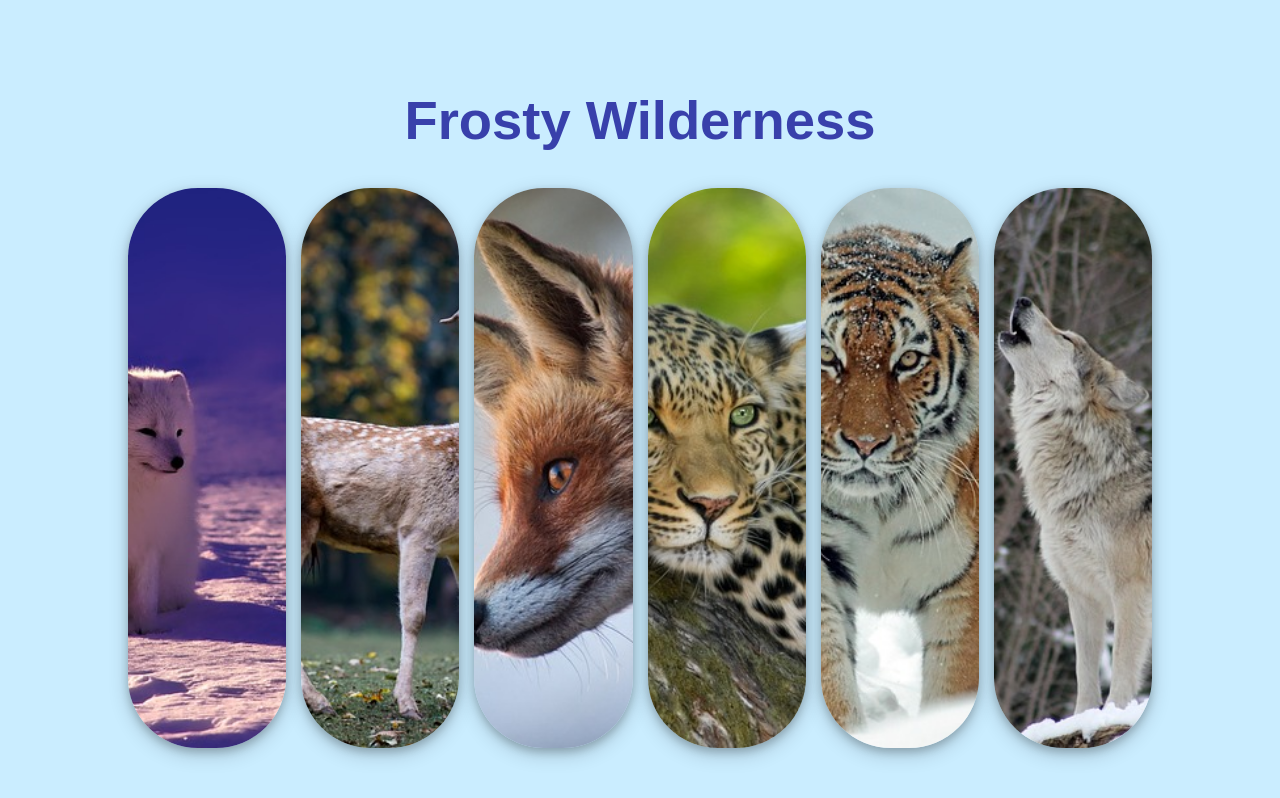
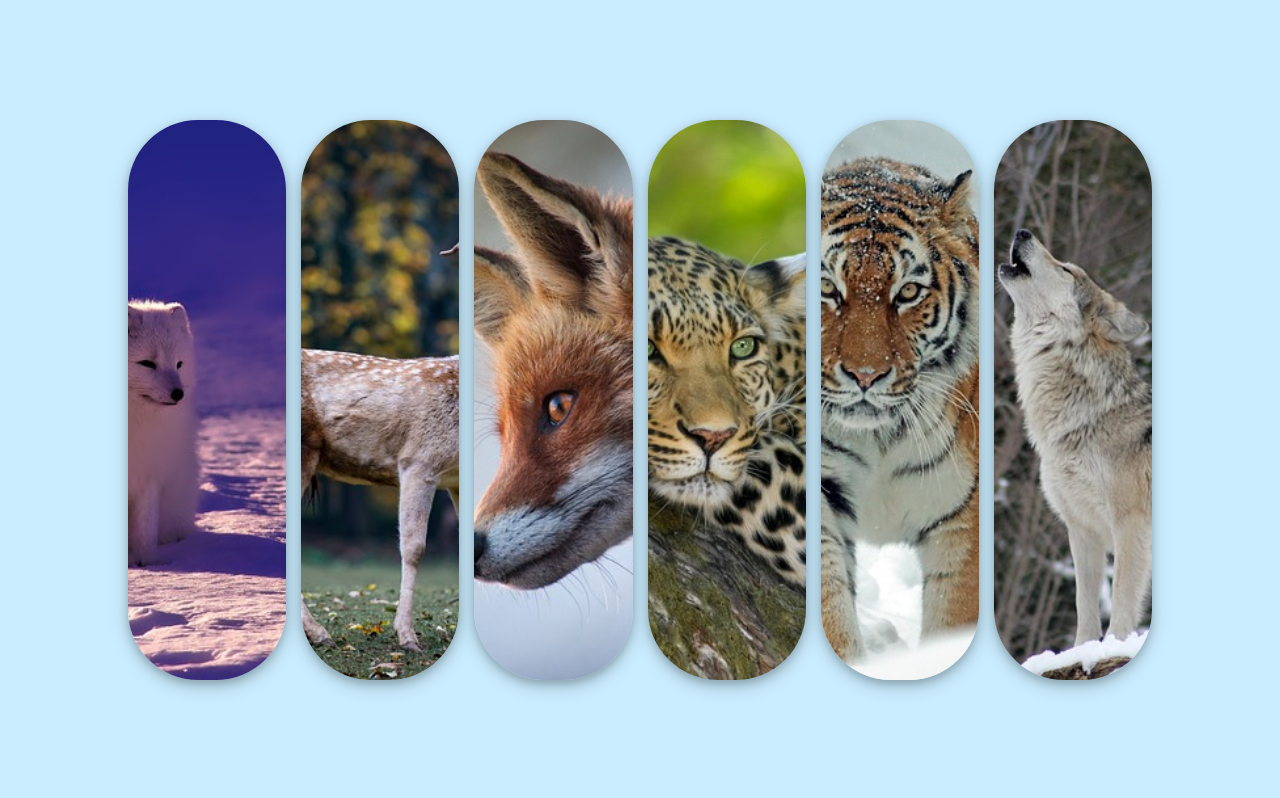
Before and after one commit to udaykiran-Jr2Sr/Expanding_Cards, a plain HTML site: page index.html in a window 1280 px wide. Drawn offline with Linux system fonts and the light colour scheme; a web font is replaced by a local one.

Commit message:
Update index.html

```diff
--- a/index.html
+++ b/index.html
@@ -11,7 +11,6 @@
     <title>Expanding Cards</title>
   </head>
   <body>
-    <h1>Frosty Wilderness</h1>
     <div class="container">
       <div style="background-image: url(Images/Arctic\ Fox.jpg);" class="panel"><p>Arctic Fox</p></div>
       <div style="background-image: url(Images/deer.jpg);" class="panel"><p>Deer</p></div>
```
